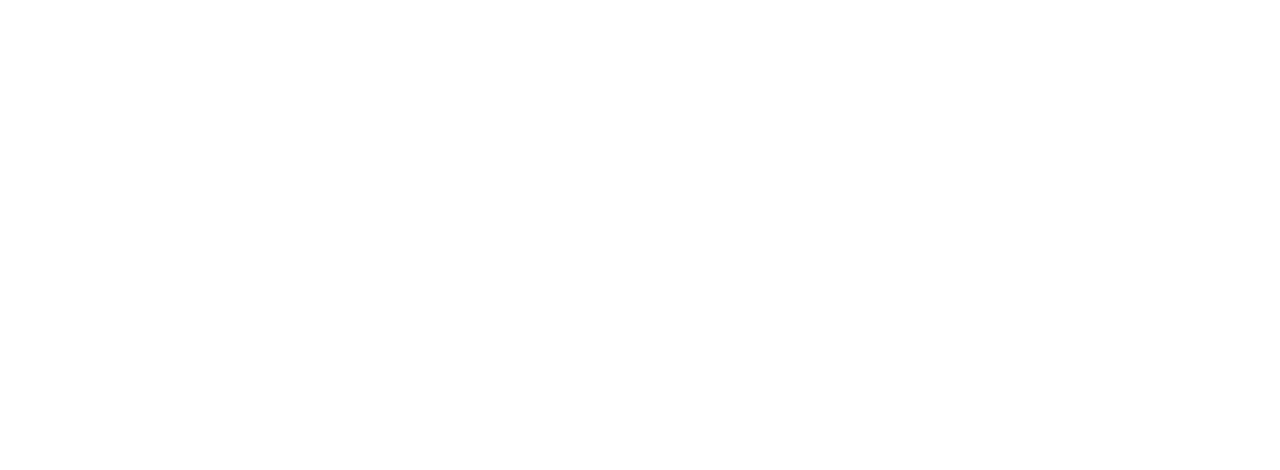
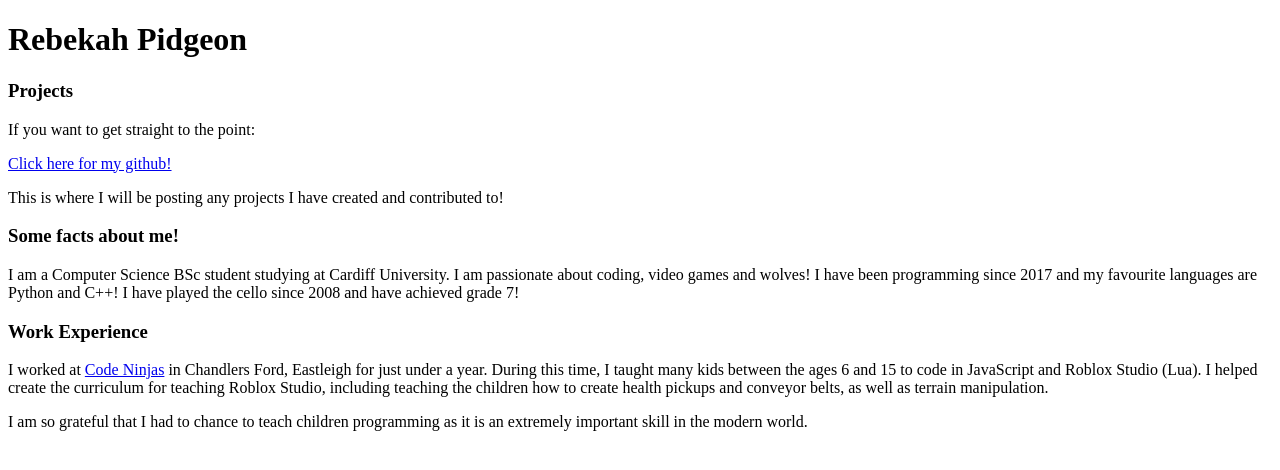
Before and after one commit to rebwolf/rebwolf-website, a plain HTML site: page index.html in a window 1280 px wide. Drawn offline with Linux system fonts and the light colour scheme.

Commit message:
Started First Page

```diff
--- a/index.html
+++ b/index.html
@@ -4,4 +4,37 @@
         <title>Rebekah Pidgeon</title>
         <meta charset = "utf-8">
     </head>
+    <body>
+
+        <h1>Rebekah Pidgeon</h1>
+        <!--An image here or design around my name-->
+        <div id = "projects">
+            <h3>Projects</h3>
+            <p>If you want to get straight to the point:</p>
+            <p><a href = "https://github.com/rebwolf" target = "_blank">Click here for my github!</a></p>
+            <p>This is where I will be posting any projects I have created and contributed to!</p>
+        </div>
+
+        <div id ="about">
+            <h3>Some facts about me!</h3>
+            <p>I am a Computer Science BSc student studying at Cardiff University. I am passionate about coding, video games and wolves!
+                I have been programming since 2017 and my favourite languages are Python and C++! I have played the cello since 2008 and have
+                achieved grade 7!
+            </p>
+        </div>
+
+        <div id = "work">
+            <h3>Work Experience</h3>
+            <p>I worked at <a href = "https://www.codeninjas.com/">Code Ninjas</a> in Chandlers Ford, Eastleigh for just under a year.
+                During this time, I taught many kids between the ages 6 and 15 to code in JavaScript and Roblox Studio (Lua). I helped
+                create the curriculum for teaching Roblox Studio, including teaching the children how to create health pickups and
+                conveyor belts, as well as terrain manipulation.
+            </p>
+            <p>
+                I am so grateful that I had to chance to teach children programming as it is an extremely important skill in the modern
+                world.
+            </p>
+        </div>
+
+    </body>
 </html>
```
